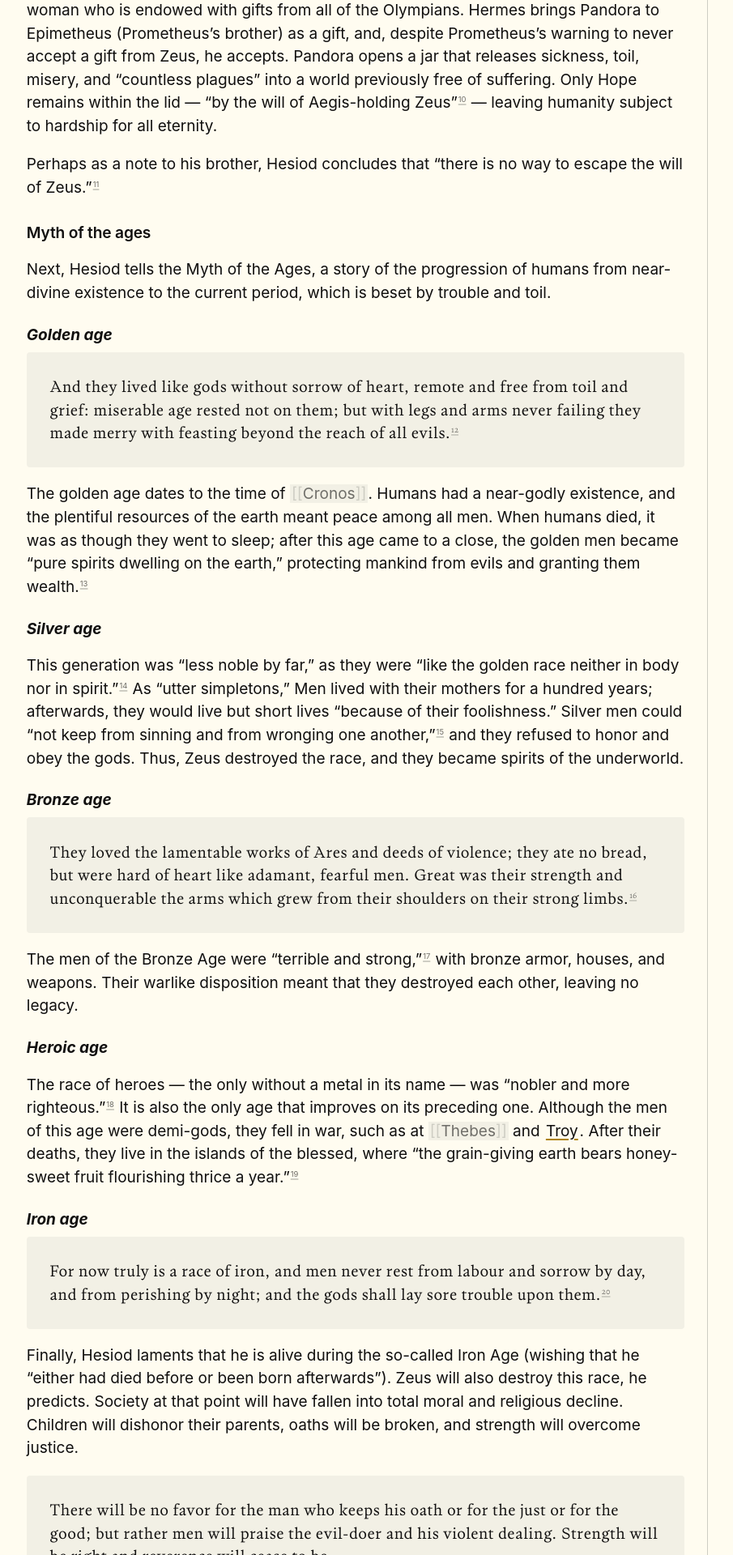
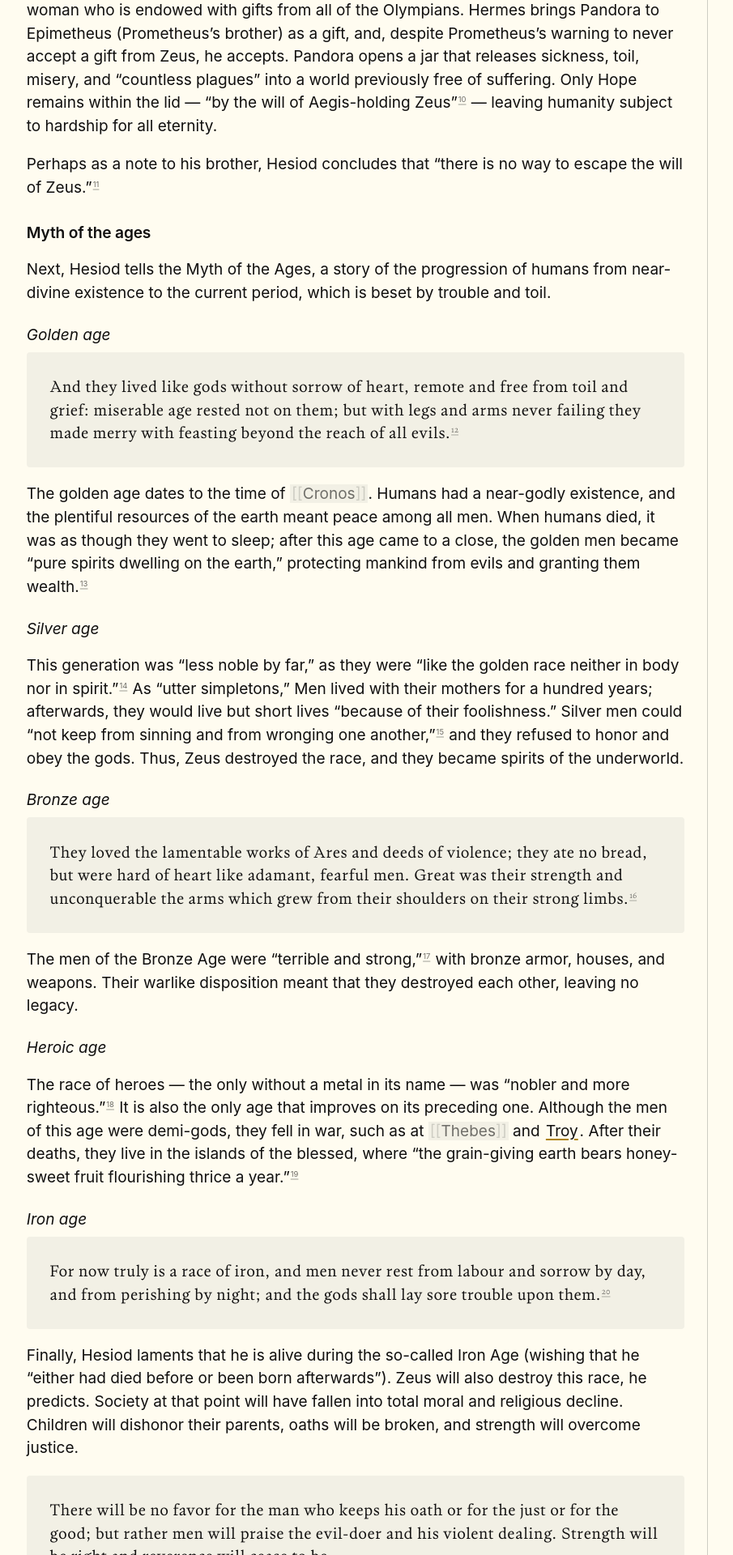
Before and after one commit to andyzwang/notes, a Jekyll site: the page built from _notes/Works and Days.md, in a window 1280 px wide. Shown: the part 3110-5030 px from the top of the page at 81% size, without its empty margins (44-949 px from the left). Built offline with Jekyll 4.4.1, drawn with Linux system fonts in a browser that asks for light colours; some web fonts are replaced.

Commit message:
Refactor typography: use weight variables
Replace hardcoded numeric font-weight values with semantic variables ($weight-regular, $weight-semibold, $weight-book). Introduce long-form reading styles on content (text-optical-size sans at Book weight) and nest b/strong inside content to keep headings/bold unaffected. Reorganize article/readability rules (h2/h3 margins) and tidy alignment/bold rules for clarity. No behavioral changes beyond switching to weight variables and restructuring styles.

```diff
--- a/_sass/_typography.scss
+++ b/_sass/_typography.scss
@@ -16,7 +16,7 @@
   font-size: clamp(3rem, 6vw, 4.5rem);
   line-height: 1.15;
   letter-spacing: -0.03em;
-  font-weight: 400;
+  font-weight: $weight-regular;
   margin-top: 1rem;
   margin-bottom: 0.4em;
 }
@@ -25,7 +25,7 @@
   font-family: $font-body;
   font-size: 1.55rem;
   line-height: 1.25;
-  font-weight: 600;
+  font-weight: $weight-semibold;
   letter-spacing: -0.02em;
   margin-top: 2rem;
   margin-bottom: 1rem;
@@ -35,7 +35,7 @@
   font-family: $font-body;
   font-size: 1.2rem;
   line-height: 1.3;
-  font-weight: 600;
+  font-weight: $weight-semibold;
   letter-spacing: -0.01em;
   margin-top: 1.5rem;
   margin-bottom: 0.75rem;
@@ -44,26 +44,7 @@
 h4 {
   font-style: italic;
   margin-bottom: 0.5rem;
-}
-
-article {
-  // Article reading copy uses PP Neue Montreal's text optical size at
-  // its Book weight (375). This targets the <content> element, so
-  // headings and bold — which set their own family/weight — are
-  // unaffected.
-  content {
-    font-family: $font-body-text;
-    font-weight: 375;
-  }
-
-  h2 {
-    margin-top: 2em;
-  }
-
-  h3 {
-    margin-top: 1.5em;
-    margin-bottom: 0.5em;
-  }
+  font-weight: $weight-regular;
 }
 
 time {
@@ -87,7 +68,29 @@
   text-align: left;
 }
 
-b, strong{
+b, strong {
+  font-weight: $weight-semibold;
+}
+
+// Long-form reading copy: text-optical-size sans at Book weight. Applies to
+// every layout's <content>; headings and bold set their own family + weight.
+content {
+  font-family: $font-body-text;
+  font-weight: $weight-book;
+
+  b, strong {
     font-family: $font-body;
-  font-weight: 600;
+    font-weight: $weight-semibold;
   }
+}
+
+article {
+  h2 {
+    margin-top: 2em;
+  }
+
+  h3 {
+    margin-top: 1.5em;
+    margin-bottom: 0.5em;
+  }
+}
```
Lines whose indentation alone changed are shown as unchanged.
